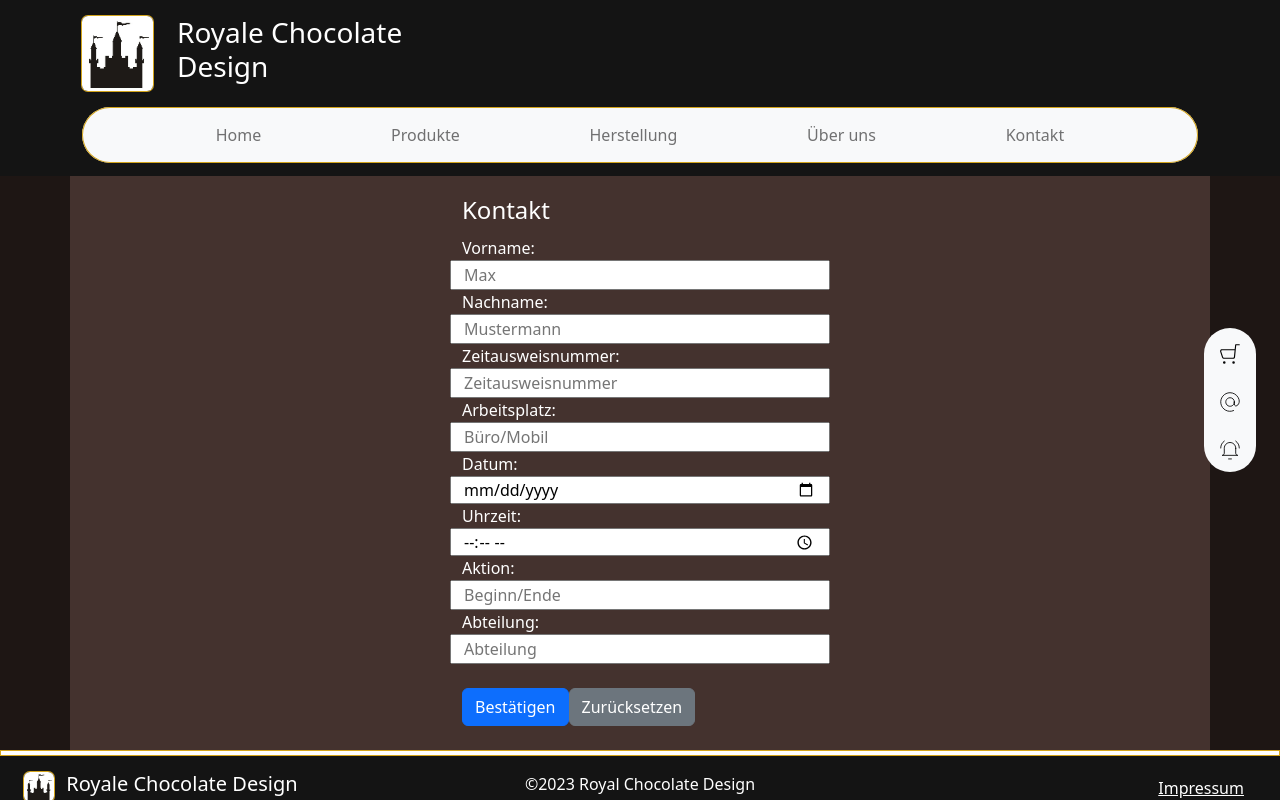
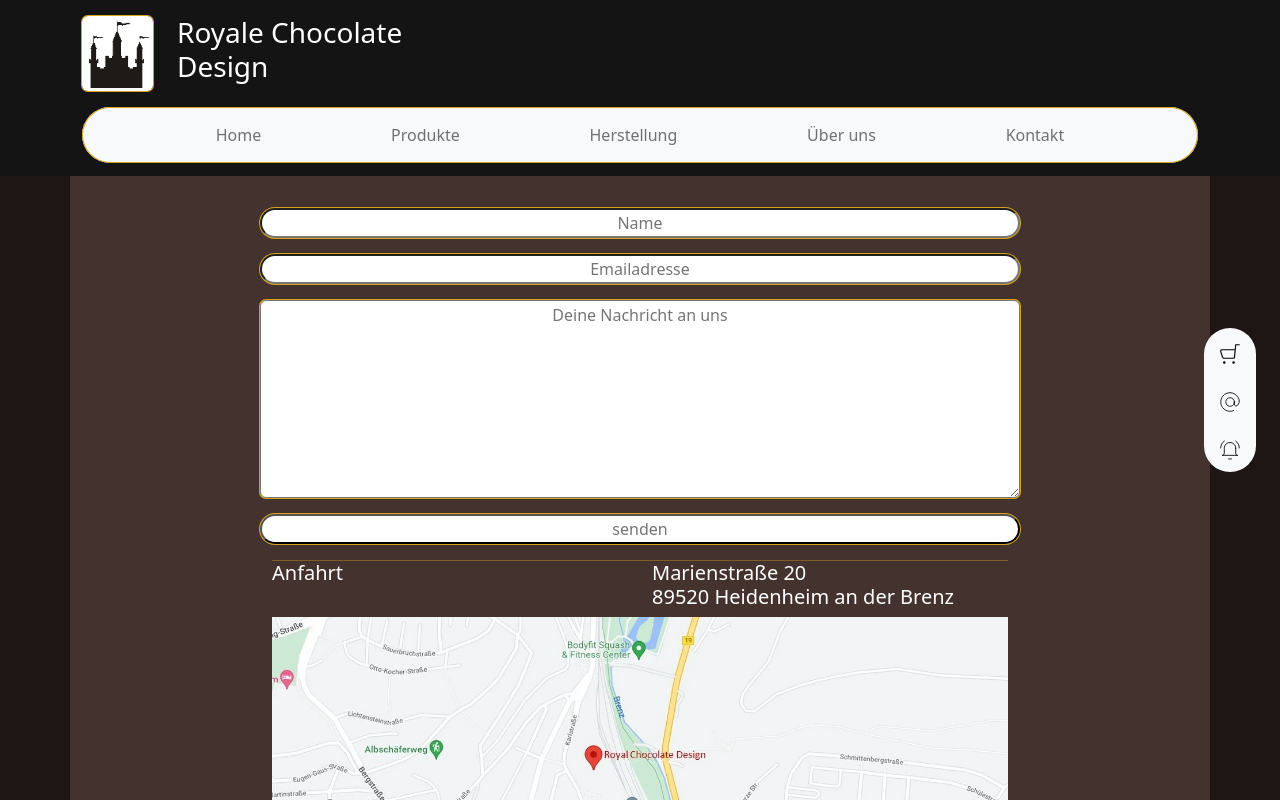
Before and after one commit to WWI22-ProjectWS22/sose23webproject, a Next.js app: page /Kontakt in a window 1280 px wide. Shown: the top 800 px of the page. Built offline with nearby package versions, Linux system fonts and the light colour scheme.

Commit message:
apiCommunication

```diff
--- a/app/Kontakt/page.js
+++ b/app/Kontakt/page.js
@@ -7,71 +7,8 @@ import Image from 'next/image';
 
 export default async function Kontakt() {
     metadata.title="Kontakt";
+
     return (
-        <>
-        <title>{metadata.title}</title>
-            <div className={"container py-3"} id={"pageBackground"}>
-                <div className={"row justify-content-center"}>
-                <div className={"col-md-4"}>
-                    <form method={"POST"} action={"/api/form"} id={"meinFormular"}>
-                        <legend>Kontakt</legend>
-                        <div className={"form-group row"}>
-                            <label for={"vName"}> Vorname:</label>
-                            <input type={"text"} name={"vorname"} id={"vName"} placeholder={"Max"}/>
-                        </div>
-
-                        <div className={"form-group row"}>
-                            <label for={"nName"}> Nachname:</label>
-                            <input type={"text"} name={"nachname"} id={"nName"} placeholder={"Mustermann"}/>
-                        </div>
-                        <div className={"form-group row"}>
-                            <label for={"Zeitausweisnummer"}> Zeitausweisnummer:</label>
-                            <input type={"text"} name={"zeitausweisnummer"} id={"Zeitausweisnummer"} placeholder={"Zeitausweisnummer"}/>
-                        </div>
-                        <div className={"form-group row"}>
-                            <label for={"Arbeitsplatz"}> Arbeitsplatz:</label>
-                            <input type={"text"} name={"arbeitsplatz"} id={"Arbeitsplatz"} placeholder={"Büro/Mobil"}/>
-                        </div>
-                        <div className={"form-group row"}>
-                            <label for={"Datum"}> Datum:</label>
-                            <input type={"date"} name={"datum"} id={"Datum"} placeholder={"dd:mm:yyyy"}/>
-                        </div>
-                        <div className={"form-group row"}>
-                            <label for={"Zeit"}> Uhrzeit:</label>
-                            <input type={"time"} name={"uhrzeit"} id={"Zeit"} placeholder={"hh:mm"}/>
-                        </div>
-                        <div className={"form-group row"}>
-                            <label for={"Aktion"}> Aktion:</label>
-                            <input type={"text"} name={"aktion"} id={"Aktion"} placeholder={"Beginn/Ende"}/>
-                        </div>
-                        <div className={"form-group row"}>
-                            <label for={"Abteilung"}> Abteilung:</label>
-                            <input type={"text"} name={"abteilung"} id={"Abteilung"} placeholder={"Abteilung"}/>
-                        </div>
-                        <br/>
-                        <FormButton/>
-                        <button type={"reset"} value={"Formular zur&uuml;cksetzen"} class={"btn btn-secondary mb-2"}>Zurücksetzen</button>
-                    </form>
-                </div>
-                </div>
-
-                        <div className={"modal fade"} id={"responseModal"} data-bs-backdrop={"static"} data-bs-keyboard={"false"} tabindex={"-1"} aria-hidden={"true"}>
-                            <div className={"modal-dialog modal-dialog-centered"}>
-                                <div className={"modal-content"}>
-                                    <div className={"modal-header d-flex justify-content-center align-items-center"}>
-                                        <h5 className={"modal-title text-center"} id={"responseModalLabel"} style={{color: "black"}}>Response Status</h5>
-                                        <button type={"button"} class={"btn-close"} data-bs-dismiss={"modal"} aria-label={"Close"}></button>
-                                    </div>
-                                    <div className={"modal-body text-center align-self-center"}>
-                                        <p id={"responseMessage"}></p>
-                                    </div>
-                                </div>
-                            </div>
-                        </div>
-            </div>
-        </>
-    );
-    /*return (
             <>
                 <title>{metadata.title}</title>
                     <div className={"container py-3"} id={"pageBackground"}>
@@ -82,18 +19,18 @@ export default async function Kontakt() {
                                 <div id={"goldenLine"}></div>
                             </div>
 
-                            <form id={"meinFormular"}>
+                            <form  method={"POST"} action={"/api/Kontakt"} id={"meinFormular"}>
                                 <div className={"form-group row mt-3 mb-3"}>
                                     <input type={"text"} name={"name"} placeholder={"Name"} className={"rounded-pill text-center"} id={"contactform"}/>
                                 </div>
                                 <div className={"form-group row mb-3"}>
-                                    <input type={"text"} name={"mail"} placeholder={"Emailadresse"} className={"rounded-pill text-center"} id={"contactform"}/>
+                                    <input type={"text"} name={"email"} placeholder={"Emailadresse"} className={"rounded-pill text-center"} id={"contactform"}/>
                                 </div>
                                 <div className={"form-group row mb-3"}>
                                     <textarea type={"text"} name={"content"} placeholder={"Deine Nachricht an uns"} className={"rounded text-center"} id={"contactform"} rows={"8"} cols={"26"} maxlength={"700"}/>
                                 </div>
                                 <div className={"form-group row mb-3"}>
-                                    <button className={"rounded-pill mx-auto"} id={"contactform"}>senden</button>
+                                    <button className={"rounded-pill mx-auto"} id={"contactform"} type={"submit"}>senden</button>
                                 </div>
                             </form>
 
@@ -122,5 +59,5 @@ export default async function Kontakt() {
                     </div>
 
             </>
-    );*/
+    );
 };
--- /dev/null
+++ b/app/api/Kontakt/route.js
@@ -0,0 +1,34 @@
+/*
+import path from 'path';
+import { v4 as uuidv4 } from 'uuid';
+import process from "next/dist/build/webpack/loaders/resolve-url-loader/lib/postcss";
+
+const fs = require('fs');*/
+export async function POST(request){
+    const formData = await request.formData();
+    const email = formData.get('email');
+    const name = formData.get('name');
+    const content = formData.get('content');
+    console.log(email);
+    console.log(name);
+    console.log(content);
+/*
+    const title = uuidv4();
+    const data ={
+        id: title,
+        name: name,
+        email: email,
+        content: content
+    };
+
+    const form = JSON.stringify(data);
+
+    const filePath = path.join(process.cwd(), '/public/form',title+".json" );
+    await fs.writeFileSync(filePath, form, 'utf8');
+
+*/
+
+    return new Response(email, {
+        status: 200
+    });;
+}
--- /dev/null
+++ b/app/api/Test/route.js
@@ -0,0 +1,22 @@
+import {redirect} from "next/navigation";
+
+export async function GET(request){
+    return new Response(`<?xml version="1.0" encoding="UTF-8" ?>
+<rss version="2.0">
+
+<channel>
+  <title>Next.js Documentation</title>
+  <link>https://nextjs.org/docs</link>
+  <description>The React Framework for the Web</description>
+</channel>
+
+</rss>`);
+}
+
+export async function POST(request){
+    const formData = await request.formData();
+    const email = formData.get('email');
+    console.log(email);
+
+    return redirect('/');
+}
```
Also changed, not shown: app/Test/page.js (added, +26 -0 lines), package.json (+5 -2 lines), 1 other file (tests, documents, lock files or other folders).
